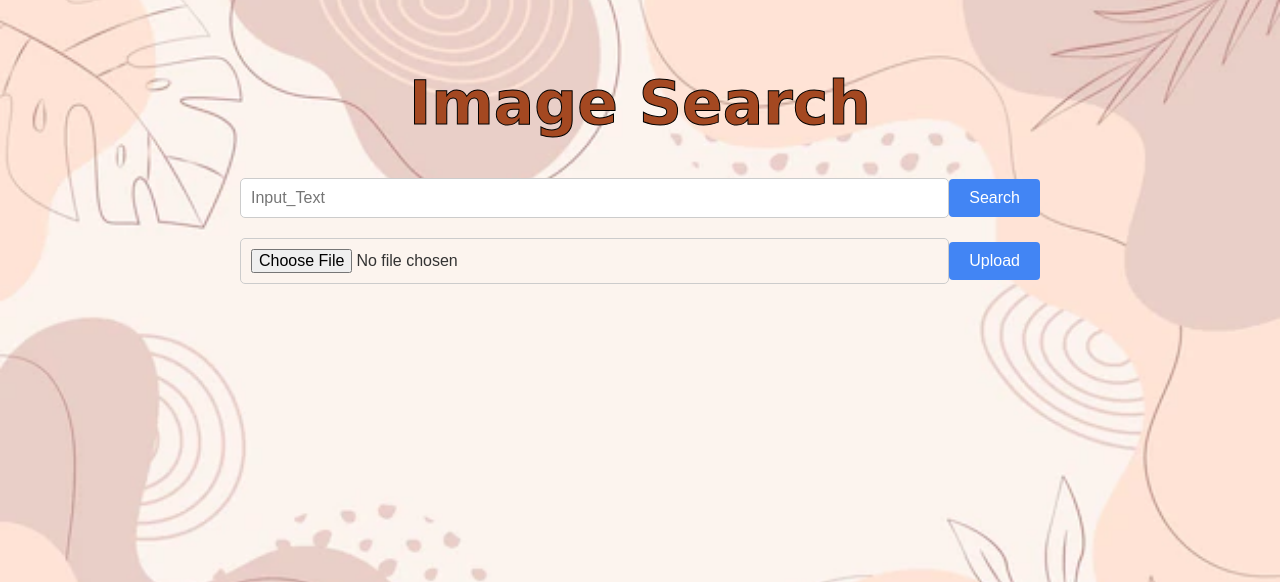
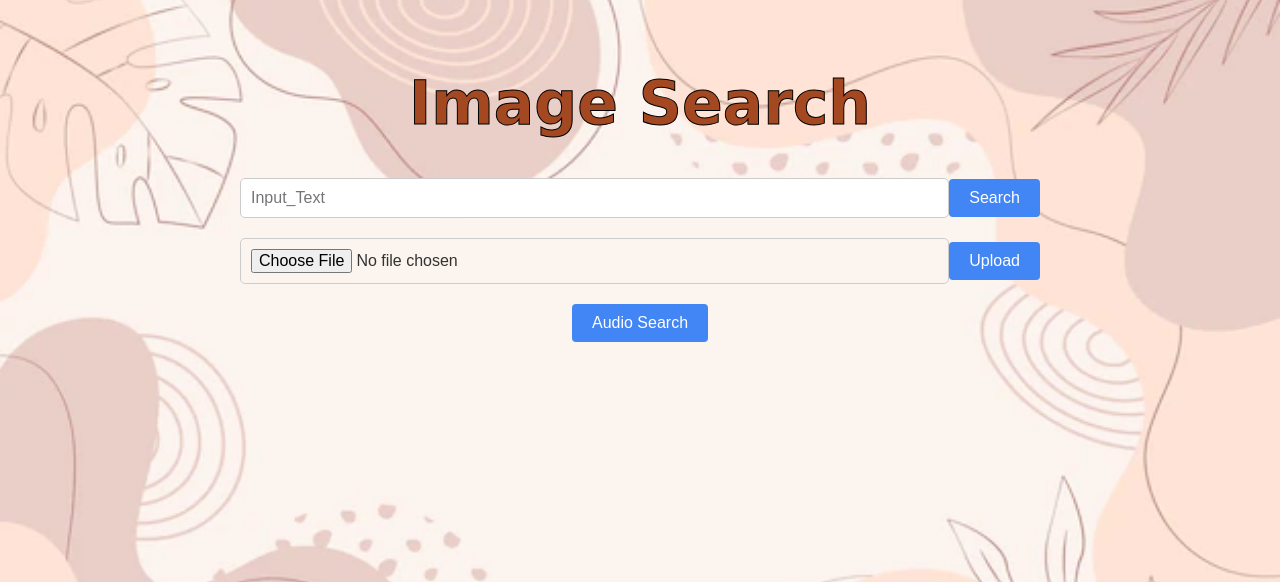
Before and after one commit to Krushi-Jethe/Product-Search-Engine, a Flask app: page / in a window 1280 px wide. Shown: the top 582 px of the page. Run offline with Flask 3, Linux system fonts and the light colour scheme; parts of the project's set-up code (start-up, migrations or seed data) failed here and were passed over.

Commit message:
index.html

```diff
--- a/templates/index.html
+++ b/templates/index.html
@@ -24,6 +24,12 @@
         </form>
     </div>
 
+    <div class="audio-search">
+        <form action="{{ url_for('audio_search')}}" method="post">
+            <button type="submit" class="btn btn-primary btn-block btn-large">Audio Search</button>
+        </form>
+    </div>
+
     {{ prediction_text }}
 
     <div class="image-results">
```
